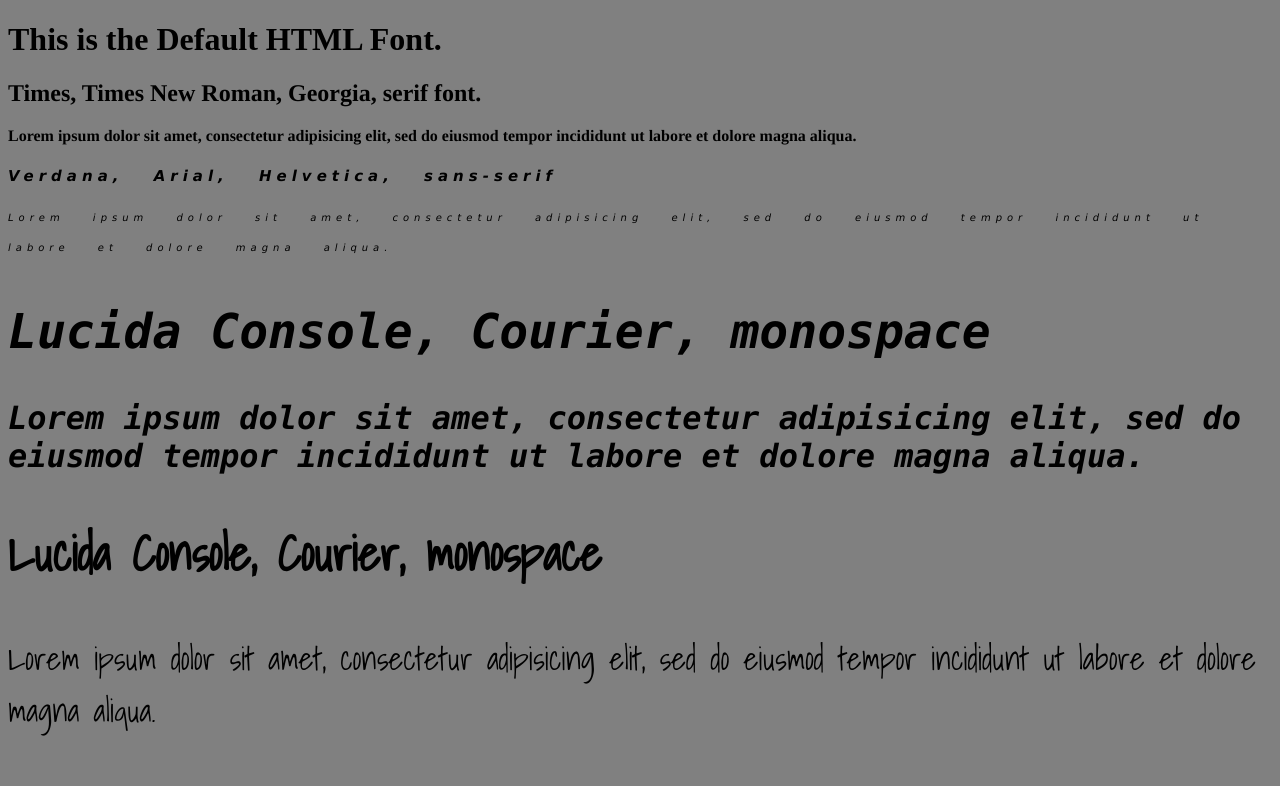
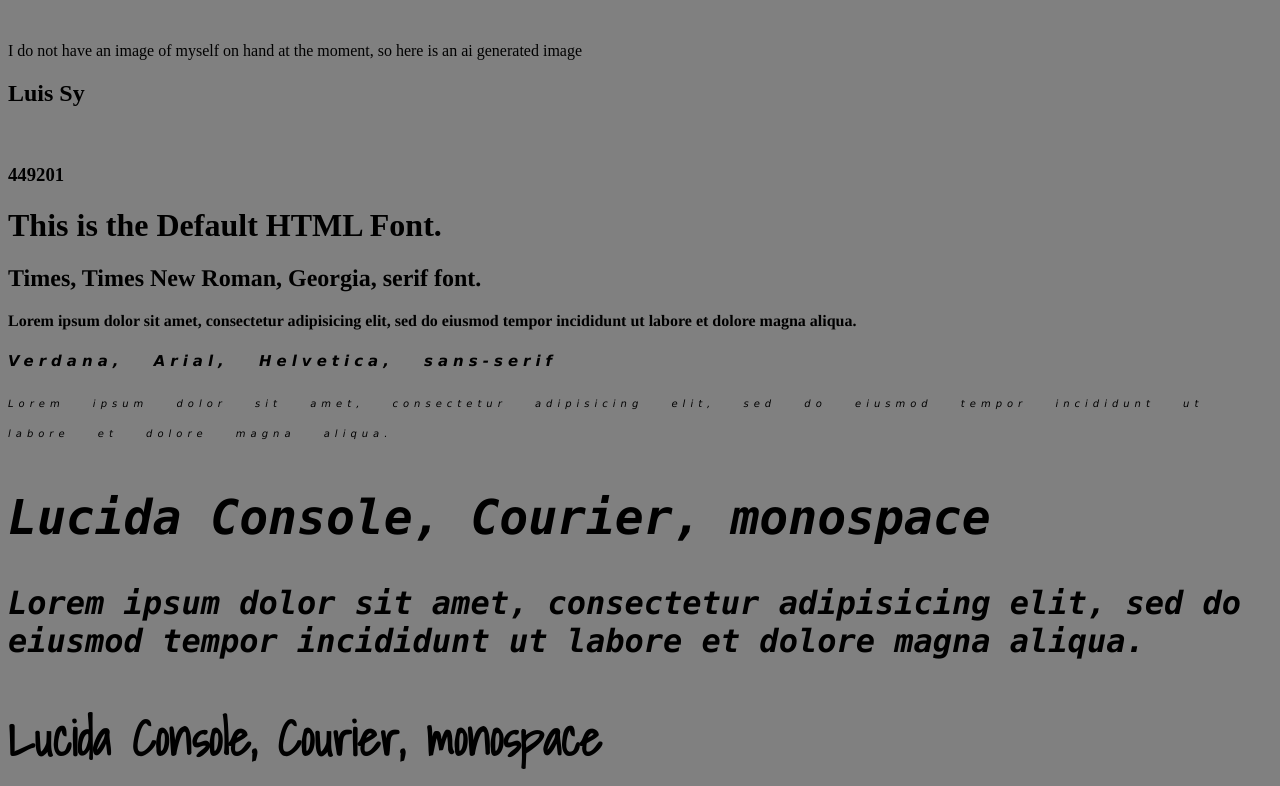
Before and after one commit to Luis-Sy/test, a plain HTML site: page index.html in a window 1280 px wide. Shown: the top 786 px of the page. Drawn offline with Linux system fonts and the light colour scheme.

Commit message:
Update index.html

```diff
--- a/index.html
+++ b/index.html
@@ -11,6 +11,10 @@
 	<title>fonts example</title>
 </head>
 <body>
+	<img href="agent3.jpg"><br>
+	<p>I do not have an image of myself on hand at the moment, so here is an ai generated image</p>
+	<h2>Luis Sy</h2><br>
+	<h3>449201<h3>
 	<h1>This is the Default HTML Font.</h1>
     <div class="serif">
       <h2>Times, Times New Roman, Georgia, serif font.</h2>
```
